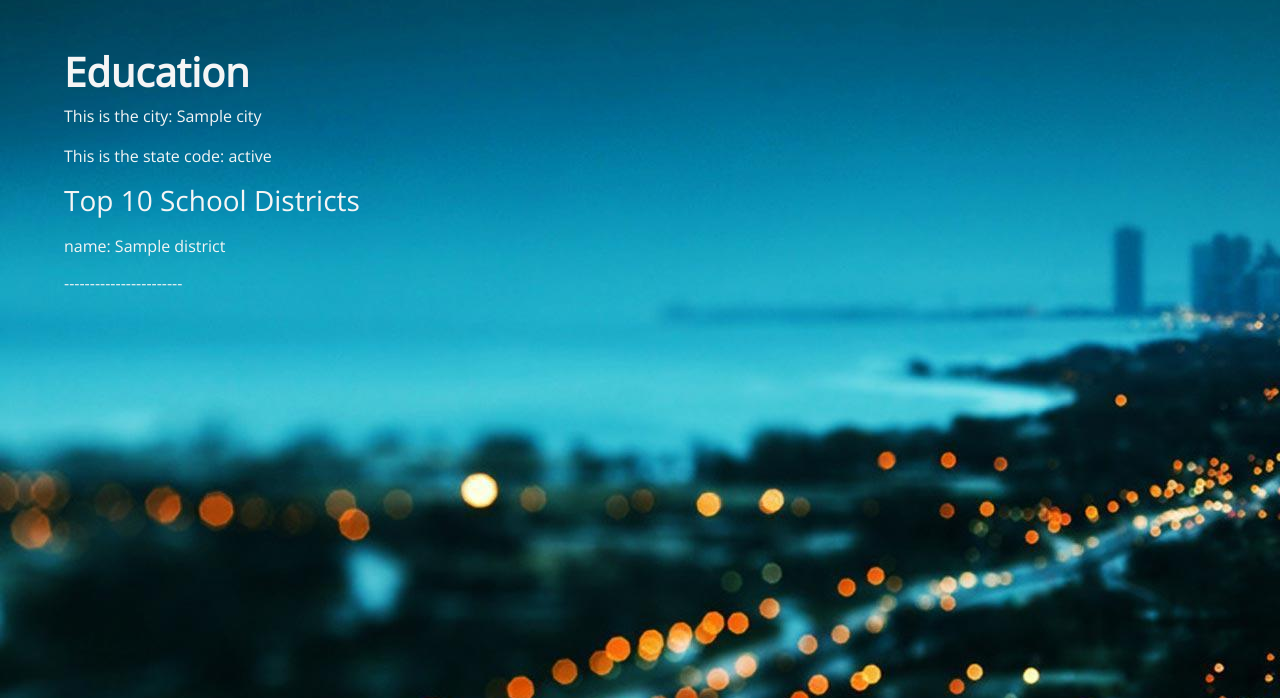
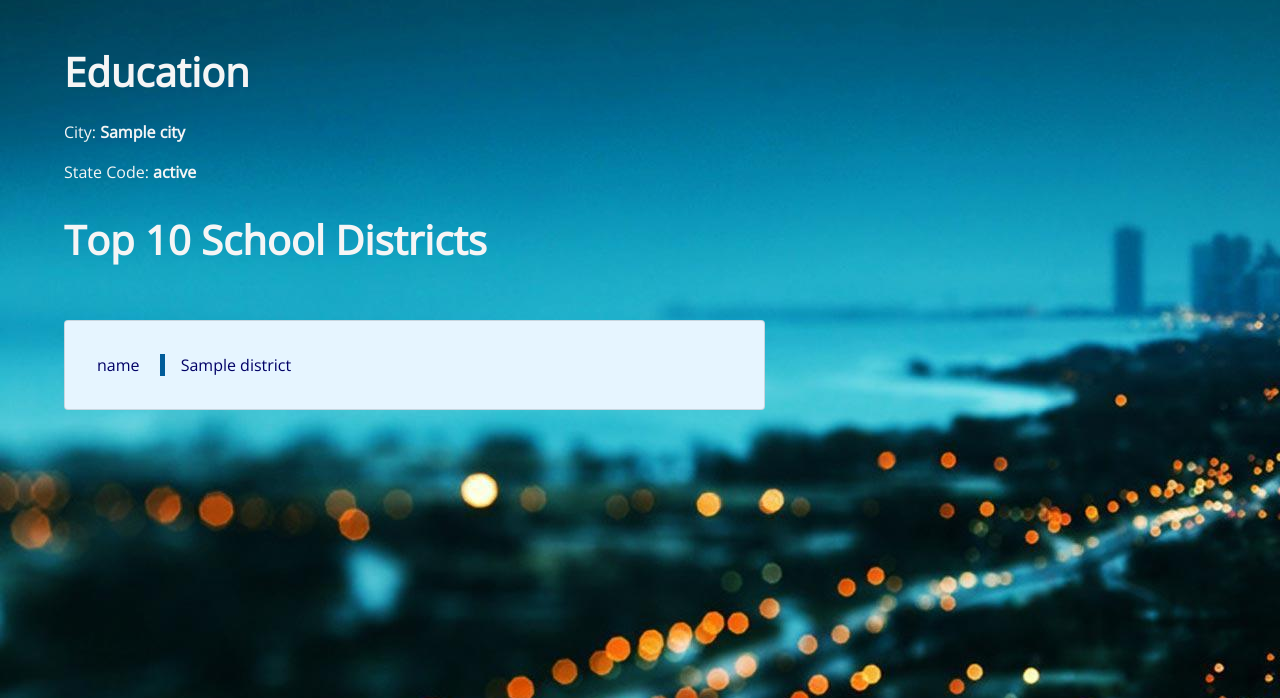
Before and after one commit to allenz3/city-web-app, a Flask app: template templates/education.html in a window 1280 px wide. Shown: the part 56-754 px from the top of the page. Run offline with Flask 2, Linux system fonts and the light colour scheme; the template is opened without the code that fills it: most values are stand-ins (such as "Sample title", 1, 10 or a date in 2020); parts of the project's set-up code (start-up, migrations or seed data) failed here and were passed over; some libraries are stand-ins or nearby versions.

Commit message:
css styling finished for location, weather, and education pages

```diff
--- a/main.py
+++ b/main.py
@@ -8,12 +8,7 @@ from forms import SearchForm
 app = Flask(__name__)
 app.config['SECRET_KEY'] = 'citywebapp'
 
-# @app.route("/", defaults={"form": SearchForm(), "isValid": 0}, methods=['POST', 'GET'])
-# @app.route("/<form>/<int:isValid>", methods=['POST', 'GET'])
-# @app.route("/home/", defaults={"form": SearchForm(), "isValid": 0}, methods=['POST', 'GET'])
-# @app.route("/home/<form>/<int:isValid>", methods=['POST', 'GET'])
-# @app.route("/home/<form>/<int:isValid>", methods=['POST', 'GET'])
-# /<SearchForm():form>/<int:isValid>
+
 @app.route("/")
 @app.route("/", methods=['POST', 'GET'])
 @app.route("/home")
@@ -90,7 +85,7 @@ def weather():
                                    sunset=sunset_time,
                                    hourly=hourly)
         else:
-            #return render_template('home.html', form=SearchForm(), isValid=-1)
+            # return render_template('home.html', form=SearchForm(), isValid=-1)
             session['render_invalid_input'] = True
             return redirect('/home')
 
@@ -118,20 +113,18 @@ def education():
     try:
         # API Call for school digger
         # https://api.schooldigger.com/v1.2/districts?st=MI&boxLatitudeNW=42.7&boxLongitudeNW=-83.5&boxLatitudeSE=42.2&boxLongitudeSE=-82.9&sortBy=rank&appID=73eb2e3f&appKey=969aded5acde08d49a26da440d06e372
-        districtData = api_call('https://api.schooldigger.com/v1.2/districts?',
-                                {'st': session['state_result'], 'boxLatitudeNW': session['latitude'] - 0.5,
-                                 'boxLongitudeNW': session['longitude'] - 0.5,
-                                 'boxLatitudeSE': session['latitude'] + 0.5,
-                                 'boxLongitudeSE': session['longitude'] + 0.5, 'sortBy': 'rank',
-                                 'appID': api_keys.schooldigger_app_id,
-                                 'appKey': api_keys.schooldigger_key})
+        # districtData = api_call('https://api.schooldigger.com/v1.2/districts?',
+        #                         {'st': session['state_result'], 'boxLatitudeNW': session['latitude'] - 0.5,
+        #                          'boxLongitudeNW': session['longitude'] - 0.5,
+        #                          'boxLatitudeSE': session['latitude'] + 0.5,
+        #                          'boxLongitudeSE': session['longitude'] + 0.5, 'sortBy': 'rank',
+        #                          'appID': api_keys.schooldigger_app_id,
+        #                          'appKey': api_keys.schooldigger_key})
+        # using data from local files
+        districtData = json.load(open('./schooldigger_data.json', encoding="utf-8"))
     except:
         return render_template('home.html', form=SearchForm(), isValid=-1)
     else:
-        # using data from local files
-
-        # districtData = json.load(open('./schooldigger_data.json', encoding="utf-8"))
-
         # if the data was successfully retrieved
         if districtData is not None:
             districtList = districtData.get('districtList')
@@ -156,16 +149,7 @@ def education():
             return render_template('home.html', form=SearchForm(), isValid=-1)
 
 
-# @app.after_request
-# def add_header(r):
-#     r.headers["Cache-Control"] = "no-cache, no-store, must-revalidate"
-#     r.headers["Pragma"] = "no-cache"
-#     r.headers["Expires"] = "0"
-#     r.headers['Cache-Control'] = 'public, max-age=0'
-#     return r
-
 def api_call(baseurl, paramDict):
-
     paramString = urllib.parse.urlencode(paramDict)
     request = baseurl + paramString
     print("THIS IS THE LINK: " + request)
@@ -192,8 +176,3 @@ def safe_get(url):
 
 if __name__ == "__main__":
     app.run(debug=True)
-    # session.clear()
-    session.pop("city_result", None)
-    session.pop("state_result", None)
-    session.pop("latitude", None)
-    session.pop("longitude", None)
--- a/static/css/style.css
+++ b/static/css/style.css
@@ -14,19 +14,55 @@ h1 {
     color: greenyellow;
 }
 
-#hourly-forecast {
+.flexbox-container-outer {
+    display: flex;
+    flex-direction: column;
 }
 
-.forecast-cards {
-    float: left;
-    color: #004d99;
-    background-color: #fff9e6;
-    margin: auto;
+.flexbox-container-inner {
+    display: flex;
+    flex-direction: row;
     width: 60%;
+    height: 100%;
+    justify-content: center;
+    align-items: center;
+    background-color: #e6f5ff;
 }
 
-.temperature {
-    position: absolute;
-    top: 50%;
-    left: 50%;
+.flexbox-container-inner-2 {
+    display: flex;
+    padding-top: 1rem;
+    padding-bottom: 1rem;
+    flex-direction: column;
+    width: 60%;
+    height: 100%;
+    background-color: #e6f5ff;
 }
+
+.row {
+    display: block;
+    margin-top: 1rem;
+    margin-bottom: 1rem;
+    margin-left: 2rem;
+    margin-right: auto;
+}
+
+.flexbox-item-1 {
+    flex-grow: 1;
+    color: #000066;
+    text-align: center;
+}
+
+.flexbox-item-2 {
+    flex-grow: 1;
+    margin-left: 1rem;
+    color: #000066;
+    text-align: center;
+    padding-left: 1rem;
+    border-left: 5px solid #005c99;
+}
+
+.map {
+    border: 5px outset #005c99;
+    border-radius: 10px;
+}
--- a/templates/education.html
+++ b/templates/education.html
@@ -1,21 +1,27 @@
 {% extends "page.html" %}
 
 {% block content %}
-<h1>Education</h1>
-<p>This is the city: {{city}}</p>
-<p>This is the state code: {{state}}</p>
+<h1 class="pb-3">Education</h1>
+<p>City: <span class="font-weight-bold">{{city}}</span></p>
+<p>State Code: <span class="font-weight-bold">{{state}}</span></p>
 
-<h3>Top 10 School Districts</h3>
-{% if isValid == False %}
-<p class="text-danger">No school districts found or API request limit reached</p>
-{% endif %}
-{% for district in districts %}
-<p>
-    {% for key in district.keys() %}
-    <p>{{key + ": " + district.get(key)}}</p>
-    {% endfor %}
-</p>
-<h6>-----------------------</h6>
-{% endfor %}
+<div>
+    <h1 class="pt-3">Top 10 School Districts</h1>
+    {% if isValid == False %}
+    <p class="text-danger">No school districts found or API request limit reached</p>
+    {% else %}
+    <div class="flexbox-container-outer">
+        {% for district in districts %}
+        <div class="flexbox-container-inner-2 card mt-5 mb-5">
+            {% for key in district.keys() %}
+            <div class="row">
+                <span class="flexbox-item-1">{{key}}</span>
+                <span class="flexbox-item-2">{{district.get(key)}}</span>
+            </div>
+            {% endfor %}
+        </div>
+        {% endfor %}
+    </div>
+    {% endif %}
+</div>
 {% endblock %}
-<!-- This is where the lat and long is stored -->
```
Also changed, not shown: templates/location.html (+6 -5 lines), templates/weather.html (+17 -14 lines).
